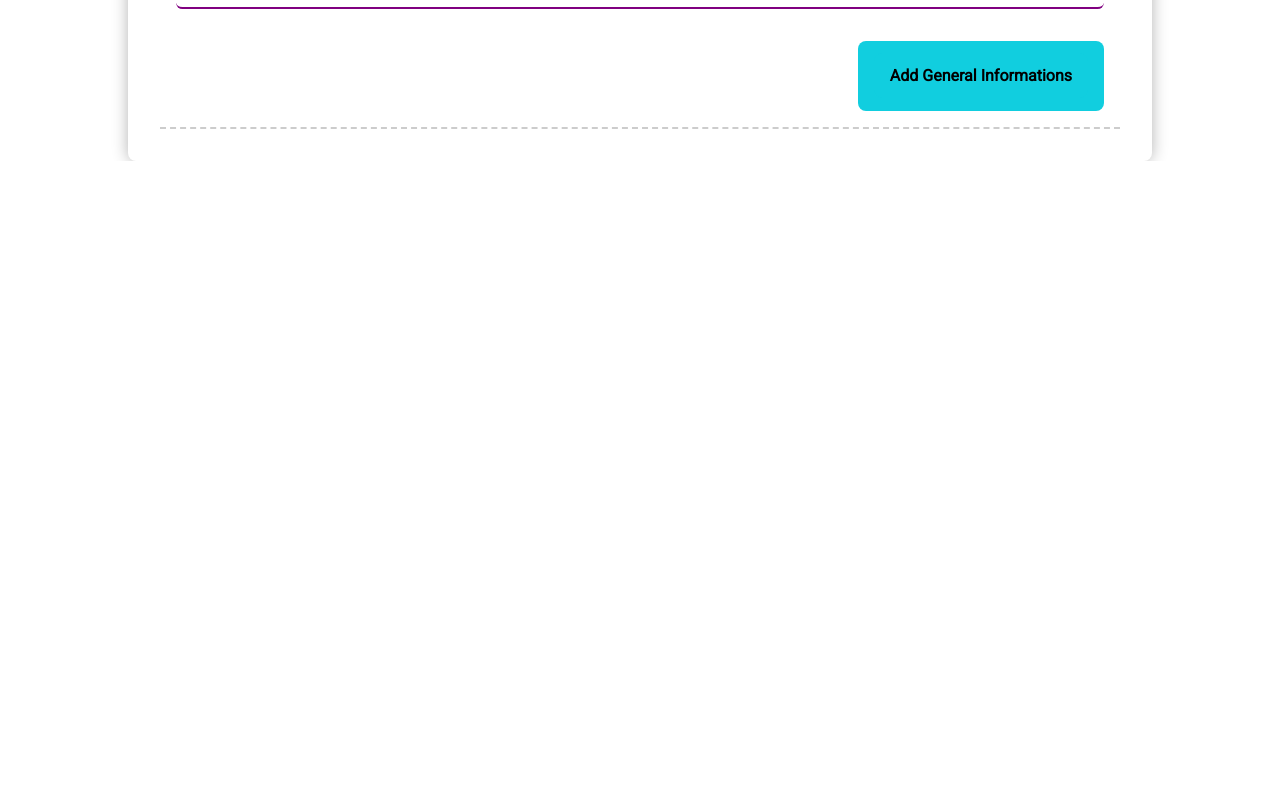
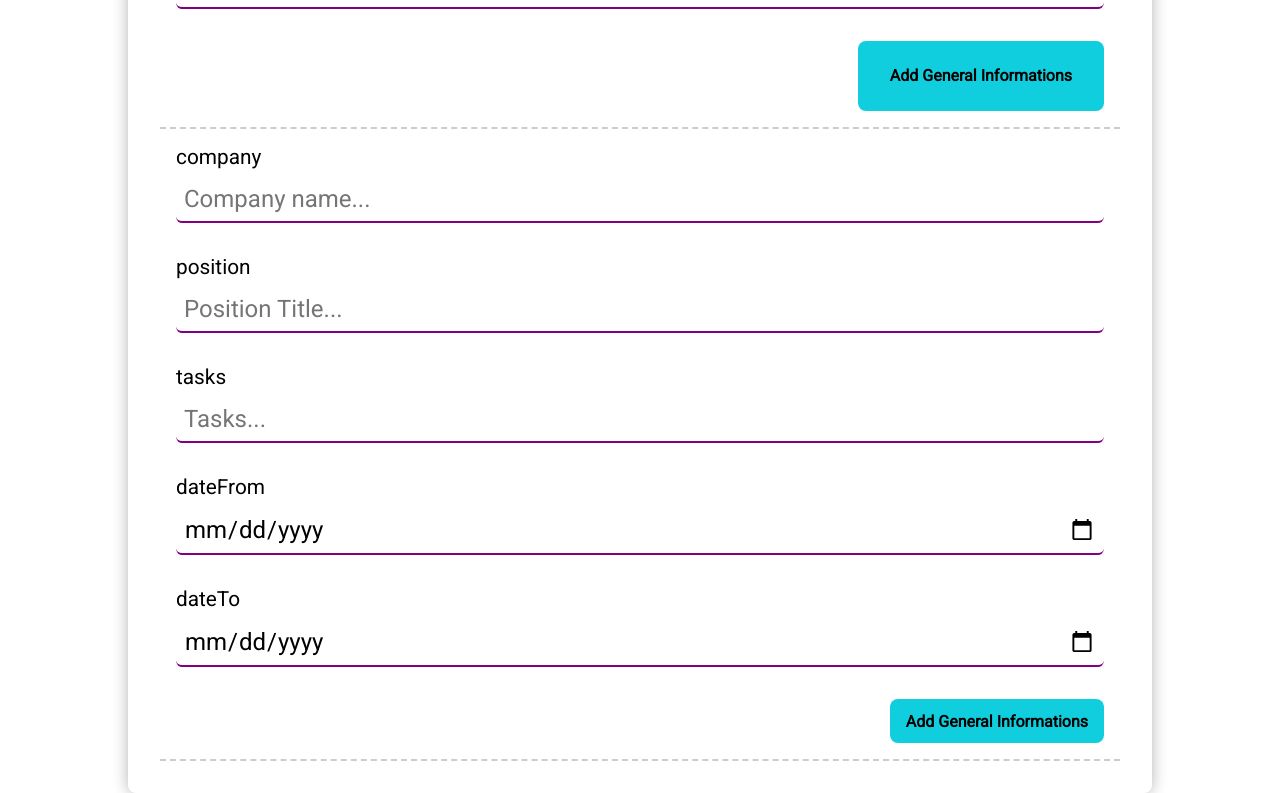
Before and after one commit to AliAdamH/cv-project, a React app: page / in a window 1280 px wide. Shown: the part 820-1613 px from the top of the page. Before the commit the page ends 981 px from the top, so only its background shows below. Built offline with nearby package versions, Linux system fonts and the light colour scheme.

Commit message:
Add experience component

```diff
--- a/src/components/App.js
+++ b/src/components/App.js
@@ -1,6 +1,7 @@
 import React, { Component } from 'react';
 import General from './General';
 import Education from './Education';
+import Experience from './Experience';
 
 export default class App extends Component {
   constructor(props) {
@@ -13,6 +14,7 @@ export default class App extends Component {
         <div className="container__title">CV Application</div>
         <General />
         <Education />
+        <Experience />
       </div>
     );
   }
--- /dev/null
+++ b/src/components/Experience.js
@@ -0,0 +1,27 @@
+import React, { Component } from 'react';
+import InputField from './InputField';
+
+export default class Experience extends Component {
+  constructor(props) {
+    super(props);
+  }
+
+  render() {
+    return (
+      <section className="section">
+        <form className="form">
+          <InputField name="company" type="text" value="Company name..." />
+          <InputField name="position" type="text" value="Position Title..." />
+          <InputField name="tasks" type="text" value="Tasks..." />
+          <InputField name="dateFrom" type="date" value="Start Date..." />
+          <InputField name="dateTo" type="date" value="End Date..." />
+          <div className="form__submit">
+            <button type="submit" className="form__button">
+              Add General Informations
+            </button>
+          </div>
+        </form>
+      </section>
+    );
+  }
+}
```
